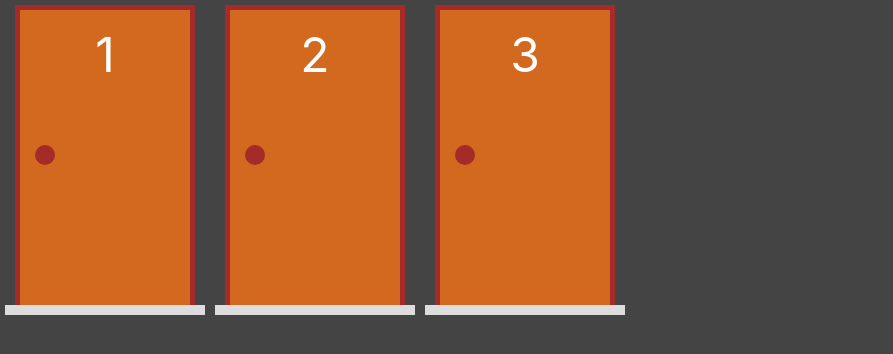
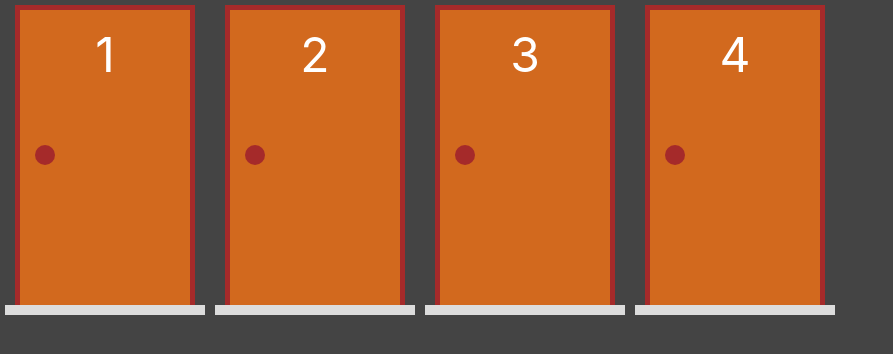
Before and after one commit to flavioanalistadesistema/next-porta, a Next.js app: page / in a window 1280 px wide. Shown: the top 354 px of the page, without its empty margins (0-893 px from the left). Built offline with nearby package versions, Linux system fonts and the light colour scheme.

Commit message:
feat: Inserir presente na porta

```diff
--- a/components/Portal.tsx
+++ b/components/Portal.tsx
@@ -1,5 +1,6 @@
 import styles from '../styles/Porta.module.css'
-import PortalModel from "../model/PortalModel";
+import PortalModel from "../model/PortalModel"
+import Presente from "./Presente"
 
 interface PortaProps {
     value: PortalModel,
@@ -30,7 +31,7 @@ export default function Porta(props: PortaProps) {
         <div className={styles.area} onClick={alternarSelecao}>
 
             <div className={`${styles.estrutura} ${selecionada}`}>
-                {porta.aberta ? false : renderPorta()}
+                {porta.fechada ? renderPorta() : porta.temPresente ? <Presente /> : false }
             </div>
             <div className={styles.chao}></div>
         </div>
--- a/model/PortalModel.ts
+++ b/model/PortalModel.ts
@@ -27,6 +27,10 @@ export default class PortalModel {
         return this.#aberta
     }
 
+    get fechada() {
+        return !this.#aberta
+    }
+
     desselecionar() {
         const selecionada = false
         return new PortalModel(this.numero, this.temPresente, selecionada, this.aberta)
--- a/pages/index.tsx
+++ b/pages/index.tsx
@@ -4,7 +4,7 @@ import {criarPortas, atualizarPorta} from "../functons/portas";
 import PortalModel from "../model/PortalModel";
 
 export default function Home() {
-  const [portas, setPorta] = useState(criarPortas(3, 2))
+  const [portas, setPorta] = useState(criarPortas(4, 3))
 
   function renderizarPorta() {
     return portas.map((porta) => {
--- a/styles/Porta.module.css
+++ b/styles/Porta.module.css
@@ -11,6 +11,7 @@
 .estrutura {
     display: flex;
     flex-grow: 1;
+    flex-direction: column-reverse;
     width: 90%;
     border-left: 5px solid brown;
     border-top: 5px solid brown;
```
